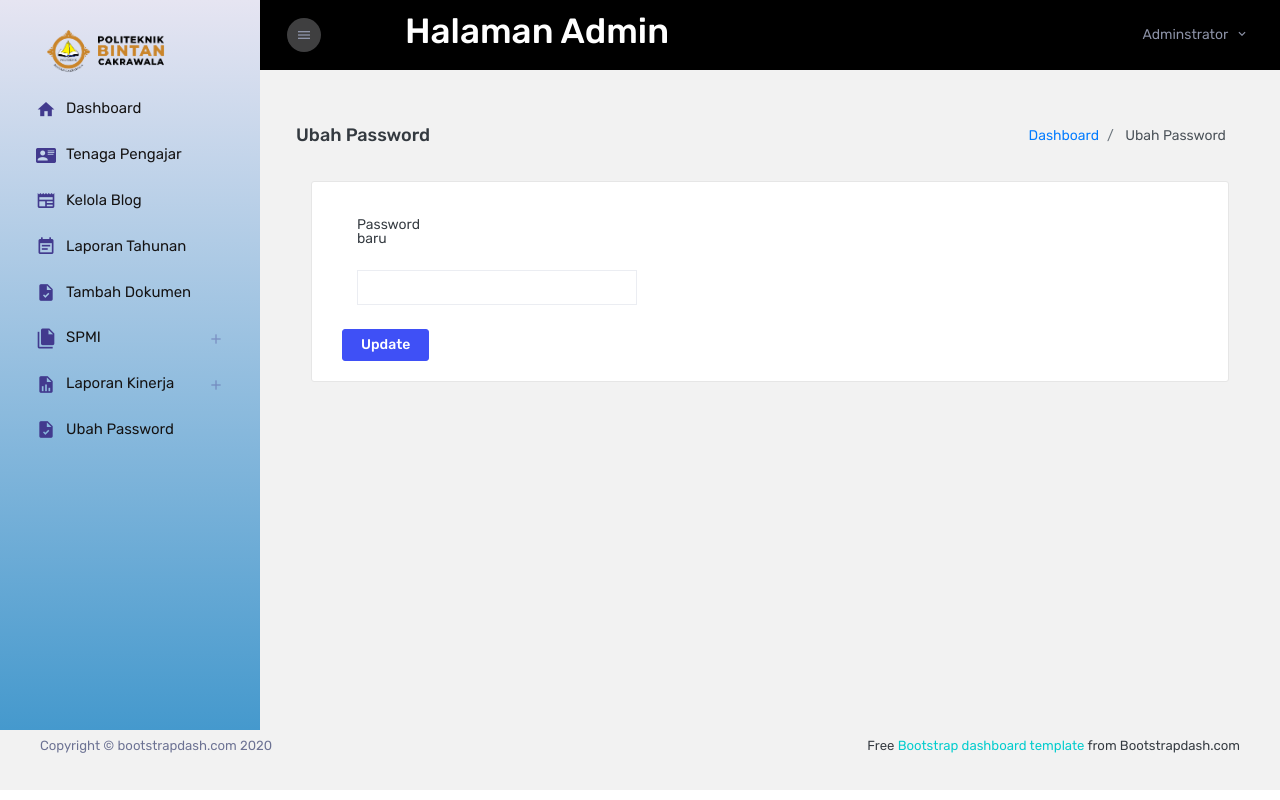
After one commit to ikhwan11/web_kampus_PBC, a CodeIgniter 4 app: template app/Views/back_end/user_Upass.php in a window 1280 px wide. The commit adds this page. Run offline with PHP 8.4 and a stand-in for CodeIgniter, Linux system fonts and the light colour scheme; the template is opened without the code that fills it, so the values that code supplies are empty; some libraries are stand-ins or nearby versions.

Commit message:
update lagi

```diff
--- a/app/Controllers/Admin_spmi.php
+++ b/app/Controllers/Admin_spmi.php
@@ -27,9 +27,8 @@ class Admin_spmi extends BaseController
 
     public function sop_menu()
     {
-        $db = db_connect();
         $data = [
-            'sop_data' => $db->query("SELECT * FROM tb_dokumen WHERE jenis_dk_tambahan = 'SOP' ORDER BY id_dk DESC")->getResultArray(),
+            'sop_data' => $this->spmiModel->data_sop()->findAll(),
         ];
         return view('back_end/spmi_sop', $data);
     }
--- a/app/Controllers/Auth.php
+++ b/app/Controllers/Auth.php
@@ -32,6 +32,7 @@ class Auth extends BaseController
     if ($password ==  $row->password) {
       $data = array(
         'log' => TRUE,
+        'id' => $row->id,
         'nama' => $row->nama,
         'role' => $row->role,
         'username' => $row->username,
--- a/app/Models/Mod_spmi.php
+++ b/app/Models/Mod_spmi.php
@@ -14,4 +14,9 @@ class Mod_spmi extends Model
     protected $useTimestamps = true;
     protected $createdField  = 'created_at';
     protected $updatedField  = 'updated_at';
+
+    public function data_sop()
+    {
+        return $this->where(['jenis_dk_tambahan' => 'SOP']);
+    }
 }
--- /dev/null
+++ b/app/Views/back_end/user_Upass.php
@@ -0,0 +1,45 @@
+<?= $this->extend('layout/admin_main'); ?>
+<?= $this->section('content'); ?>
+
+<div class="main-panel">
+    <div class="content-wrapper">
+        <div class="page-header">
+            <h3 class="page-title">Ubah Password</h3>
+            <nav aria-label="breadcrumb">
+                <ol class="breadcrumb">
+                    <li class="breadcrumb-item"><a href="/admin_dashboard">Dashboard</a></li>
+                    <li class="breadcrumb-item active" aria-current="page"> Ubah Password </li>
+                </ol>
+            </nav>
+        </div>
+
+        <!-- form -->
+        <div class="col-12 grid-margin">
+            <div class="card">
+                <div class="card-body">
+                    <?= session()->get('pesan'); ?>
+                    <form class="form-sample" method="GET" action="/admin_user/Upass_act">
+                        <?= csrf_field(); ?>
+                        <div class="row">
+                            <div class="col-md-6">
+                                <div class="form-group">
+                                    <label for="password" class="col-sm-3 col-form-label">Password baru</label>
+                                    <div class="col-sm-9">
+                                        <input type="hidden" name="id" value="<?= session()->get('id'); ?>">
+                                        <input type="password" class="form-control <?= ($validation->hasError('password')) ? 'is-invalid' : ''; ?>" name="password" />
+                                        <div class="invalid-feedback">
+                                            <?= $validation->getError('password'); ?>
+                                        </div>
+                                    </div>
+                                </div>
+                            </div>
+                        </div>
+                        <button type="submit" class="btn btn-primary"> Update</button>
+                    </form>
+                </div>
+            </div>
+        </div>
+    </div>
+</div>
+
+<?= $this->endSection(); ?>
--- a/app/Views/layout/admin_sidebar.php
+++ b/app/Views/layout/admin_sidebar.php
@@ -103,6 +103,12 @@
                         </ul>
                     </div>
                 </li>
+                <li class="nav-item">
+                    <a class="nav-link" href="/Admin_user/Upass">
+                        <i class="mdi mdi-file-check menu-icon"></i>
+                        <span class="menu-title">Ubah Password</span>
+                    </a>
+                </li>
             <?php endif; ?>
 
             <?php if (session()->get('role') == 2) : ?>
@@ -168,6 +174,12 @@
                         </ul>
                     </div>
                 </li>
+                <li class="nav-item">
+                    <a class="nav-link" href="/Admin_user/Upass">
+                        <i class="mdi mdi-file-check menu-icon"></i>
+                        <span class="menu-title">Ubah Password</span>
+                    </a>
+                </li>
             <?php endif; ?>
 
             <!-- <li class="nav-item">
--- a/app/Views/layout/admin_topbar.php
+++ b/app/Views/layout/admin_topbar.php
@@ -37,7 +37,7 @@
                             <?php } elseif (session()->get('role') == 2) { ?>
                                 Digital Marketing
                             <?php } else { ?>
-                                Staff
+                                <?= session()->get('nama'); ?>
                             <?php } ?>
                         </span>
                     </a>
```
Also changed, not shown: app/Controllers/Admin_user.php (+39 -0 lines), app/Views/back_end/spmi_sop.php (+11 -1 lines), app/Views/layout/navbar.php (+6 -1 lines), 1 other file.
